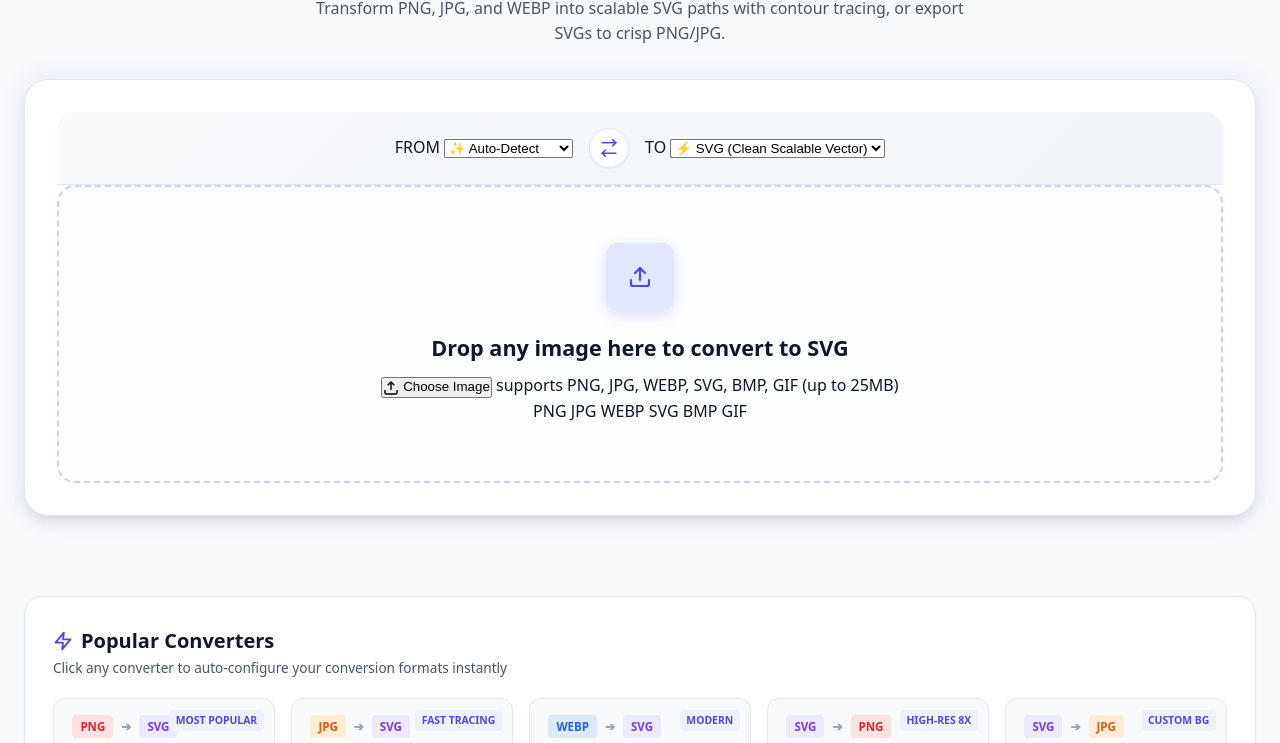
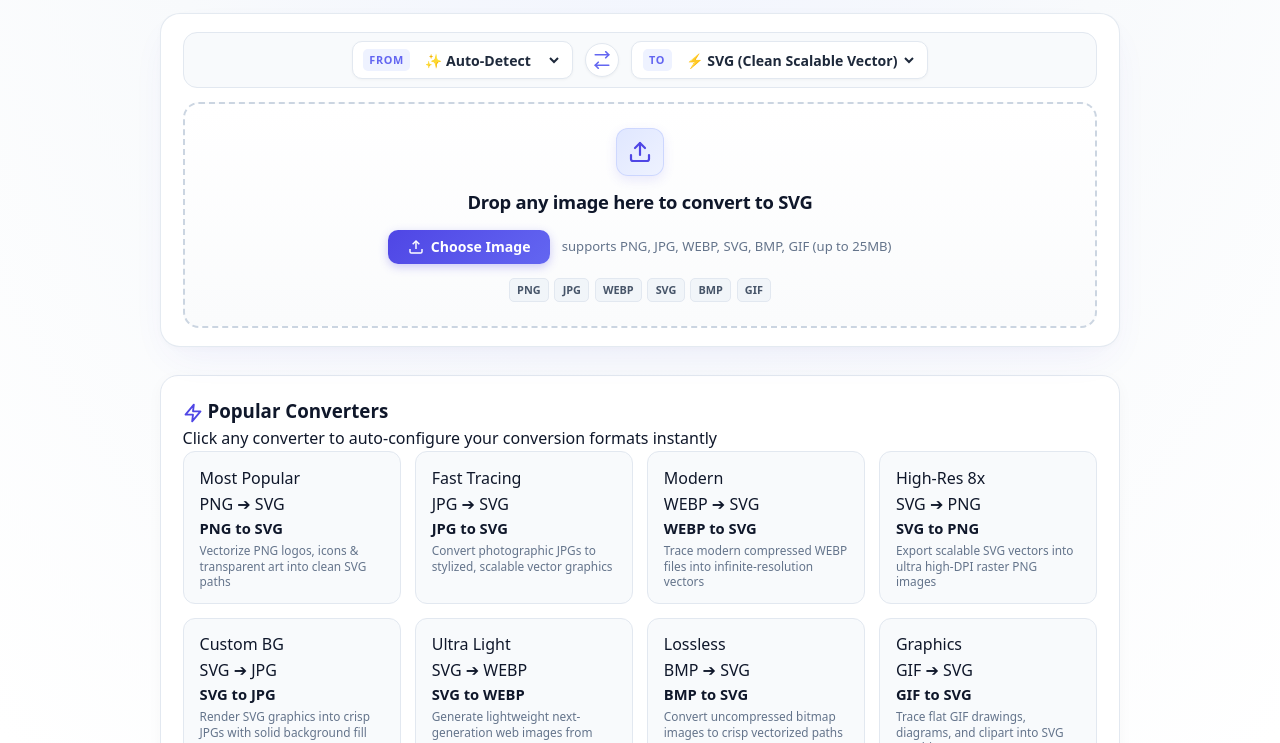
Before and after one commit to jacksperoo447-lab/any-svg-converter, a website: page index.html in a window 1280 px wide. Shown: the part 202-945 px from the top of the page. Drawn offline with Linux system fonts and the light colour scheme.

Commit message:
style: studio theme, compact dropzone, and ambient mesh gradient

```diff
--- a/css/styles.css
+++ b/css/styles.css
@@ -1239,231 +1239,339 @@ input:checked + .slider-switch:before {
 
 
 /* ==========================================================================
-   Converter Format Selector Bar (From / To interactive 2-box system)
+   Ultra-Modern Studio Theme & Compact Above-The-Fold Layout (v7.0)
    ========================================================================== */
+body {
+  background: radial-gradient(ellipse 80% 50% at 50% -10%, rgba(224, 231, 255, 0.6) 0%, #f8fafc 55%, #ffffff 100%) !important;
+  color: #0f172a;
+}
+
+/* Compact Sleek Header */
+.site-header {
+  padding: 0.4rem 0;
+  border-bottom: 1px solid rgba(226, 232, 240, 0.7);
+  background: rgba(255, 255, 255, 0.85);
+  backdrop-filter: blur(12px);
+  -webkit-backdrop-filter: blur(12px);
+}
+
+.header-container {
+  padding: 0.4rem 1.5rem;
+}
+
+/* Compact Container Spacing */
+.container {
+  padding: 0.75rem 1.5rem 2rem !important;
+}
+
+/* Compact & Modern Hero Section */
+.hero-compact {
+  text-align: center;
+  margin-bottom: 0.85rem !important;
+  padding: 0.25rem 0 0.5rem 0;
+}
+
+.hero-compact .hero-badge {
+  display: inline-flex;
+  align-items: center;
+  gap: 0.4rem;
+  background: rgba(255, 255, 255, 0.9);
+  border: 1px solid rgba(199, 210, 254, 0.6);
+  box-shadow: 0 2px 8px rgba(79, 70, 229, 0.06);
+  color: #4338ca;
+  font-size: 0.72rem;
+  font-weight: 700;
+  padding: 0.22rem 0.75rem;
+  border-radius: 9999px;
+  margin-bottom: 0.4rem;
+}
+
+.hero-compact .hero-badge .pulse-dot {
+  width: 6px;
+  height: 6px;
+  background: #10b981;
+  border-radius: 50%;
+  box-shadow: 0 0 0 2px rgba(16, 185, 129, 0.2);
+}
+
+.hero-compact .hero-title {
+  font-size: 1.85rem !important;
+  font-weight: 800;
+  line-height: 1.2;
+  margin-bottom: 0.3rem !important;
+  letter-spacing: -0.03em;
+  color: #0f172a;
+}
+
+.hero-compact .hero-subtitle {
+  font-size: 0.88rem !important;
+  color: #64748b;
+  max-width: 580px;
+  margin: 0 auto !important;
+  line-height: 1.4;
+}
+
+/* Studio Converter Card (Glassmorphism & Depth) */
+.tool-card {
+  background: #ffffff !important;
+  border: 1px solid rgba(226, 232, 240, 0.9) !important;
+  border-radius: 20px !important;
+  box-shadow: 0 16px 40px -12px rgba(79, 70, 229, 0.08), 0 2px 6px rgba(0, 0, 0, 0.02) !important;
+  padding: 1.15rem 1.35rem !important;
+  margin-bottom: 1.75rem !important;
+  max-width: 960px;
+  margin-left: auto;
+  margin-right: auto;
+  width: 100%;
+}
+
+/* Modern Segmented Format Selector Bar */
 .converter-format-bar {
   display: flex;
   align-items: center;
   justify-content: center;
-  gap: 1rem;
-  padding: 1rem 1.25rem;
-  background: linear-gradient(135deg, #f8fafc 0%, #f1f5f9 100%);
-  border-bottom: 1px solid var(--border-subtle);
-  border-radius: var(--radius-lg) var(--radius-lg) 0 0;
+  gap: 0.75rem;
+  padding: 0.5rem 0.75rem;
+  background: #f8fafc;
+  border: 1px solid #e2e8f0;
+  border-radius: 14px;
+  margin-bottom: 0.9rem;
   flex-wrap: wrap;
 }
 
-.format-select-group {
-  display: flex;
-  align-items: center;
-  gap: 0.6rem;
-  background: #ffffff;
-  padding: 0.45rem 0.85rem;
-  border-radius: var(--radius-md);
-  border: 1.5px solid var(--border-subtle);
-  box-shadow: var(--shadow-sm);
+.format-pill-group {
+  display: flex;
+  align-items: center;
+  gap: 0.45rem;
+  background: #ffffff;
+  padding: 0.3rem 0.65rem;
+  border-radius: 10px;
+  border: 1px solid #e2e8f0;
+  box-shadow: 0 1px 3px rgba(0, 0, 0, 0.04);
   transition: all 0.2s ease;
 }
 
-.format-select-group:focus-within {
-  border-color: var(--primary);
-  box-shadow: 0 0 0 3px rgba(79, 70, 229, 0.15);
-}
-
-.format-group-label {
-  font-size: 0.82rem;
-  font-weight: 700;
-  text-transform: uppercase;
-  letter-spacing: 0.04em;
-  color: var(--text-secondary);
-}
-
-.format-select-dropdown {
+.format-pill-group:focus-within {
+  border-color: #6366f1;
+  box-shadow: 0 0 0 3px rgba(99, 102, 241, 0.12);
+}
+
+.format-tag {
+  font-size: 0.68rem;
+  font-weight: 800;
+  letter-spacing: 0.06em;
+  color: #6366f1;
+  background: #eef2ff;
+  padding: 0.15rem 0.4rem;
+  border-radius: 5px;
+}
+
+.format-select-clean {
   border: none;
   background: transparent;
   font-family: inherit;
-  font-size: 0.95rem;
-  font-weight: 700;
-  color: var(--text-primary);
+  font-size: 0.88rem;
+  font-weight: 700;
+  color: #1e293b;
   cursor: pointer;
   outline: none;
-  padding: 0.2rem 0.4rem;
+  padding: 0.15rem 0.2rem;
 }
 
 .swap-format-btn {
-  width: 40px;
-  height: 40px;
-  border-radius: 50%;
-  border: 1.5px solid var(--border-subtle);
-  background: #ffffff;
-  color: var(--primary);
+  width: 34px !important;
+  height: 34px !important;
+  border-radius: 50% !important;
+  border: 1px solid #e2e8f0 !important;
+  background: #ffffff !important;
+  color: #6366f1 !important;
   display: flex;
   align-items: center;
   justify-content: center;
   cursor: pointer;
+  transition: all 0.25s cubic-bezier(0.16, 1, 0.3, 1) !important;
+  box-shadow: 0 1px 3px rgba(0, 0, 0, 0.05) !important;
+  flex-shrink: 0;
+}
+
+.swap-format-btn:hover {
+  background: #6366f1 !important;
+  color: #ffffff !important;
+  border-color: #6366f1 !important;
+  transform: rotate(180deg) scale(1.08) !important;
+  box-shadow: 0 4px 12px rgba(99, 102, 241, 0.25) !important;
+}
+
+/* Studio Compact Dropzone (No Cut-Off Guaranteed) */
+.dropzone-container {
+  border: 2px dashed #cbd5e1 !important;
+  background: linear-gradient(180deg, #ffffff 0%, #fafbfc 100%) !important;
+  border-radius: 16px !important;
+  padding: 1.5rem 1rem !important;
+  text-align: center;
+  cursor: pointer;
+  transition: all 0.25s ease !important;
+  position: relative;
+  display: flex;
+  flex-direction: column;
+  align-items: center;
+  justify-content: center;
+}
+
+.dropzone-container:hover, .dropzone-container.drag-over {
+  border-color: #6366f1 !important;
+  background: #f5f7ff !important;
+  box-shadow: 0 8px 24px rgba(99, 102, 241, 0.08) !important;
+  transform: scale(1.005) !important;
+}
+
+.dropzone-icon {
+  width: 48px !important;
+  height: 48px !important;
+  margin: 0 auto 0.65rem !important;
+  background: linear-gradient(135deg, #e0e7ff 0%, #eef2ff 100%) !important;
+  border: 1px solid rgba(199, 210, 254, 0.8) !important;
+  border-radius: 12px !important;
+  display: flex;
+  align-items: center;
+  justify-content: center;
+  color: #4f46e5 !important;
+  box-shadow: 0 4px 12px rgba(79, 70, 229, 0.12) !important;
+  transition: transform 0.2s cubic-bezier(0.16, 1, 0.3, 1) !important;
+}
+
+.dropzone-container:hover .dropzone-icon {
+  transform: translateY(-2px) scale(1.05) !important;
+}
+
+.dropzone-title {
+  font-size: 1.15rem !important;
+  font-weight: 800 !important;
+  color: #0f172a !important;
+  margin-bottom: 0.25rem !important;
+  letter-spacing: -0.015em;
+}
+
+.dropzone-cta-row {
+  display: flex;
+  align-items: center;
+  justify-content: center;
+  gap: 0.75rem;
+  margin: 0.6rem 0 0.5rem 0;
+  flex-wrap: wrap;
+}
+
+.btn-browse-accent {
+  background: linear-gradient(135deg, #4f46e5 0%, #6366f1 100%);
+  color: #ffffff;
+  border: none;
+  font-family: inherit;
+  font-size: 0.88rem;
+  font-weight: 700;
+  padding: 0.48rem 1.2rem;
+  border-radius: 10px;
+  cursor: pointer;
+  display: inline-flex;
+  align-items: center;
+  gap: 0.45rem;
+  box-shadow: 0 3px 10px rgba(79, 70, 229, 0.28);
   transition: all 0.2s ease;
-  box-shadow: var(--shadow-sm);
-  flex-shrink: 0;
-}
-
-.swap-format-btn:hover {
-  background: var(--primary);
-  color: #ffffff;
-  border-color: var(--primary);
-  transform: rotate(180deg) scale(1.05);
-  box-shadow: 0 4px 12px rgba(79, 70, 229, 0.25);
-}
-
-.conversion-pill-status {
-  display: inline-flex;
-  align-items: center;
-  gap: 0.4rem;
-  margin-top: 0.75rem;
-  font-size: 0.8rem;
-  font-weight: 700;
-  color: var(--primary);
-  background: var(--primary-light);
-  padding: 0.3rem 0.8rem;
-  border-radius: 9999px;
-}
-
-/* ==========================================================================
-   Popular Converters Section (Directly below converter)
-   ========================================================================== */
+}
+
+.btn-browse-accent:hover {
+  background: linear-gradient(135deg, #4338ca 0%, #4f46e5 100%);
+  transform: translateY(-1px);
+  box-shadow: 0 5px 14px rgba(79, 70, 229, 0.38);
+}
+
+.dropzone-desc-compact {
+  font-size: 0.82rem !important;
+  color: #64748b !important;
+  margin: 0 !important;
+}
+
+.format-pills-row {
+  display: flex;
+  align-items: center;
+  justify-content: center;
+  gap: 0.35rem;
+  margin-top: 0.4rem;
+  flex-wrap: wrap;
+}
+
+.format-pill-sm {
+  font-size: 0.68rem;
+  font-weight: 700;
+  padding: 0.12rem 0.45rem;
+  border-radius: 5px;
+  background: #f1f5f9;
+  color: #475569;
+  border: 1px solid #e2e8f0;
+}
+
+/* Popular Converters Redesigned Modern Cards */
 .popular-converters-wrapper {
-  margin: 2.5rem 0 1.5rem 0;
-  padding: 1.75rem;
-  background: #ffffff;
-  border-radius: var(--radius-lg);
-  border: 1px solid var(--border-subtle);
-  box-shadow: var(--shadow-sm);
-}
-
-.popular-header-row {
-  display: flex;
-  align-items: center;
-  justify-content: space-between;
-  margin-bottom: 1.25rem;
-  flex-wrap: wrap;
-  gap: 0.75rem;
-}
-
-.popular-converters-title {
-  font-size: 1.25rem;
-  font-weight: 800;
-  color: var(--text-primary);
-  display: flex;
-  align-items: center;
-  gap: 0.5rem;
-  margin: 0;
-}
-
-.popular-converters-subtitle {
-  font-size: 0.85rem;
-  color: var(--text-secondary);
-  margin: 0;
+  margin: 1.5rem auto 1.5rem auto !important;
+  padding: 1.25rem 1.35rem !important;
+  background: #ffffff !important;
+  border-radius: 18px !important;
+  border: 1px solid #e2e8f0 !important;
+  box-shadow: 0 4px 16px rgba(0, 0, 0, 0.03) !important;
+  max-width: 960px;
+  width: 100%;
 }
 
 .popular-converters-grid {
   display: grid;
-  grid-template-columns: repeat(auto-fill, minmax(220px, 1fr));
-  gap: 1rem;
+  grid-template-columns: repeat(auto-fill, minmax(210px, 1fr)) !important;
+  gap: 0.85rem !important;
 }
 
 .popular-card {
-  display: flex;
-  flex-direction: column;
-  padding: 1rem 1.15rem;
-  background: #f8fafc;
-  border: 1.5px solid var(--border-subtle);
-  border-radius: var(--radius-md);
-  text-decoration: none;
-  color: var(--text-primary);
-  cursor: pointer;
-  transition: all 0.2s cubic-bezier(0.16, 1, 0.3, 1);
-  position: relative;
-  text-align: left;
+  padding: 0.85rem 1rem !important;
+  background: #f8fafc !important;
+  border: 1px solid #e2e8f0 !important;
+  border-radius: 12px !important;
+  transition: all 0.2s cubic-bezier(0.16, 1, 0.3, 1) !important;
 }
 
 .popular-card:hover {
-  background: #ffffff;
-  border-color: var(--primary);
-  transform: translateY(-2px);
-  box-shadow: 0 8px 20px rgba(79, 70, 229, 0.12);
-}
-
-.popular-card-icons {
-  display: flex;
-  align-items: center;
-  gap: 0.5rem;
-  margin-bottom: 0.5rem;
-}
-
-.ext-tag {
-  font-size: 0.72rem;
-  font-weight: 800;
-  padding: 0.15rem 0.5rem;
-  border-radius: 4px;
-  text-transform: uppercase;
-}
-
-.ext-png { background: #fee2e2; color: #dc2626; }
-.ext-jpg { background: #ffedd5; color: #ea580c; }
-.ext-webp { background: #dbeafe; color: #2563eb; }
-.ext-svg { background: #ede9fe; color: #7c3aed; }
-.ext-bmp { background: #fef3c7; color: #d97706; }
-.ext-gif { background: #dcfce7; color: #16a34a; }
-
-.arrow-icon {
-  font-size: 0.75rem;
-  color: var(--text-light);
-  font-weight: 800;
+  background: #ffffff !important;
+  border-color: #6366f1 !important;
+  transform: translateY(-2px) !important;
+  box-shadow: 0 6px 18px rgba(99, 102, 241, 0.12) !important;
 }
 
 .popular-card-name {
-  font-size: 0.98rem;
-  font-weight: 700;
-  color: var(--text-primary);
-  margin-bottom: 0.2rem;
+  font-size: 0.92rem !important;
+  font-weight: 700 !important;
+  color: #0f172a !important;
+  margin-bottom: 0.15rem !important;
 }
 
 .popular-card-desc {
-  font-size: 0.78rem;
-  color: var(--text-secondary);
-}
-
-.popular-card-badge {
-  position: absolute;
-  top: 0.65rem;
-  right: 0.65rem;
-  font-size: 0.65rem;
-  font-weight: 800;
-  text-transform: uppercase;
-  padding: 0.15rem 0.4rem;
-  border-radius: 4px;
-  background: var(--primary-light);
-  color: var(--primary);
-}
-
-/* Hero Compact for quick above-the-fold display */
-.hero-compact {
-  margin-bottom: 1.25rem !important;
-}
-
-.hero-compact .hero-title {
-  font-size: 2.35rem;
-  margin-bottom: 0.5rem;
-}
-
-.hero-compact .hero-subtitle {
-  font-size: 1rem;
-  max-width: 680px;
-  margin: 0 auto 0.75rem auto;
-}
-
-/* Full width main column */
-.full-converter-layout {
-  display: flex;
-  flex-direction: column;
-  width: 100%;
-}
+  font-size: 0.74rem !important;
+  color: #64748b !important;
+  line-height: 1.3 !important;
+}
+
+/* Mobile responsive adjustments */
+@media (max-width: 640px) {
+  .hero-compact .hero-title {
+    font-size: 1.45rem !important;
+  }
+  .converter-format-bar {
+    flex-direction: column;
+    gap: 0.4rem;
+  }
+  .format-pill-group {
+    width: 100%;
+    justify-content: space-between;
+  }
+  .swap-format-btn {
+    transform: rotate(90deg);
+  }
+  .swap-format-btn:hover {
+    transform: rotate(270deg) scale(1.08) !important;
+  }
+}
```
